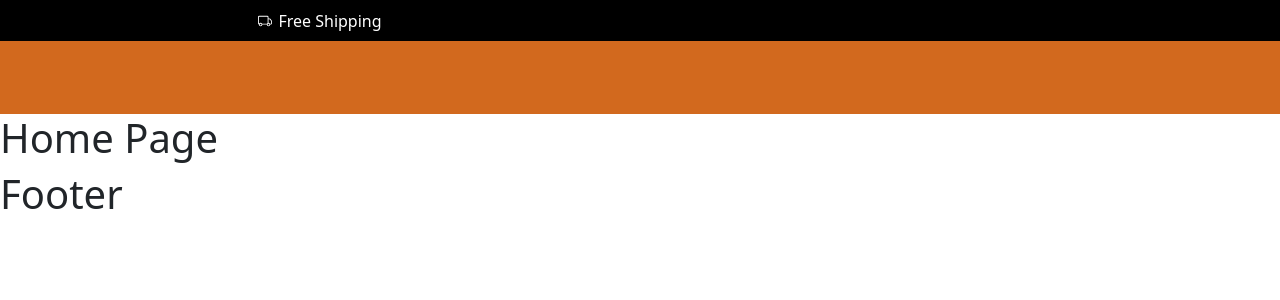
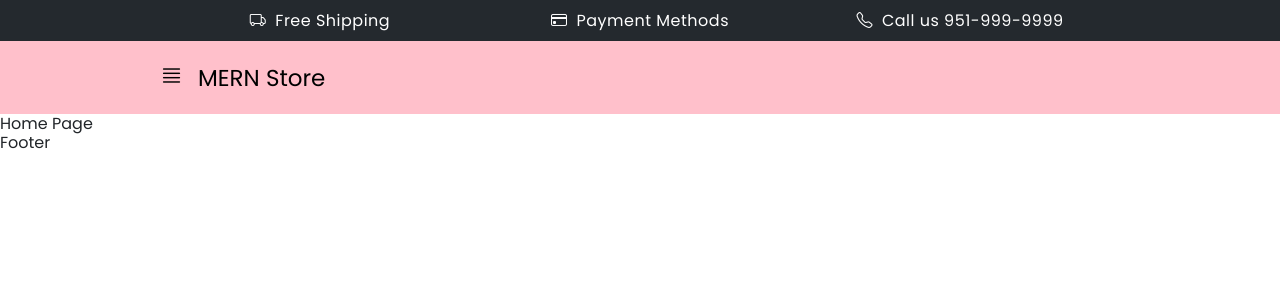
Before and after one commit to khuongdoanngoc/EcommerceApplication, a React (Create React App) app in the folder client/: page / in a window 1280 px wide. Shown: the top 300 px of the page. Built offline with nearby package versions, Linux system fonts and the light colour scheme.

Commit message:
Add Header

```diff
--- a/client/src/components/Layout/Header.js
+++ b/client/src/components/Layout/Header.js
@@ -1,25 +1,57 @@
 import "./styles.css";
+import { useState } from "react";
+import Offcanvas from "react-bootstrap/Offcanvas";
 
 function Header() {
+    const [show, setShow] = useState(false);
+
+    const handleClose = () => setShow(false);
+    const handleShow = () => setShow(true);
+
     return (
         <header className="header">
             <div className="header-info">
-                <div className="header-info-items header-free-ship">
-                    <svg
-                        xmlns="http://www.w3.org/2000/svg"
-                        width="16"
-                        height="16"
-                        fill="currentColor"
-                        class="bi bi-truck"
-                        viewBox="0 0 16 16">
-                        <path d="M0 3.5A1.5 1.5 0 0 1 1.5 2h9A1.5 1.5 0 0 1 12 3.5V5h1.02a1.5 1.5 0 0 1 1.17.563l1.481 1.85a1.5 1.5 0 0 1 .329.938V10.5a1.5 1.5 0 0 1-1.5 1.5H14a2 2 0 1 1-4 0H5a2 2 0 1 1-3.998-.085A1.5 1.5 0 0 1 0 10.5v-7zm1.294 7.456A1.999 1.999 0 0 1 4.732 11h5.536a2.01 2.01 0 0 1 .732-.732V3.5a.5.5 0 0 0-.5-.5h-9a.5.5 0 0 0-.5.5v7a.5.5 0 0 0 .294.456zM12 10a2 2 0 0 1 1.732 1h.768a.5.5 0 0 0 .5-.5V8.35a.5.5 0 0 0-.11-.312l-1.48-1.85A.5.5 0 0 0 13.02 6H12v4zm-9 1a1 1 0 1 0 0 2 1 1 0 0 0 0-2zm9 0a1 1 0 1 0 0 2 1 1 0 0 0 0-2z" />
-                    </svg>
+                <div className="header-info-items">
+                    <i class="bi bi-truck"></i>
                     <span>Free Shipping</span>
                 </div>
-                <div className="header-info-items header-payment-methods"></div>
-                <div className="header-info-items header-contact"></div>
+                <div className="header-info-items">
+                    <i class="bi bi-credit-card"></i>
+                    <span>Payment Methods</span>
+                </div>
+                <div className="header-info-items">
+                    <i class="bi bi-telephone"></i>
+                    <span>Call us 951-999-9999</span>
+                </div>
             </div>
-            <div className="header-container"></div>
+            <div className="header-container">
+                <div className="header-logo">
+                    <button
+                        className="header-icon-sidebar"
+                        onClick={handleShow}>
+                        <i className="bi bi-justify" style={{ fontSize: '23px'}}></i>
+                    </button>
+                    <a href="/">
+                        <span className="header-web-name">MERN Store</span>
+                    </a>
+                    <Offcanvas
+                        show={show}
+                        onHide={handleClose}
+                        scroll={true}
+                        backdrop={true}>
+                        <Offcanvas.Header closeButton>
+                            <Offcanvas.Title>Offcanvas</Offcanvas.Title>
+                        </Offcanvas.Header>
+                        <Offcanvas.Body>
+                            Some text as placeholder. In real life you can have
+                            the elements you have chosen. Like, text, images,
+                            lists, etc.
+                        </Offcanvas.Body>
+                    </Offcanvas>
+                </div>
+                <div className="header-search"></div>
+                <div className="header-right-items"></div>
+            </div>
         </header>
     );
 }
--- a/client/src/components/Layout/styles.css
+++ b/client/src/components/Layout/styles.css
@@ -4,6 +4,7 @@
     height: 114px;
     display: flex;
     flex-direction: column;
+    letter-spacing: .5px;
 }
 
 .header-info {
@@ -12,7 +13,7 @@
     display: flex;
     justify-content: space-between;
     padding: 10px 160px;
-    background-color: black;
+    background-color: #24292e;
     color: white;
 }
 
@@ -22,30 +23,35 @@
     display: flex;
     align-items: center;
     justify-content: center;
-    gap: 6px;
+    gap: 9px;
 }
 
 .header-container {
     width: 100%;
     height: 64%;
-    background-color: chocolate;
+    background-color: pink;
+    padding: 0px 160px 0px 160px;
 }
 
-
-
-.bi-truck {
-    width: 14px;
-    height: 14px;
+.header-logo {
+    display: flex;
+    width: 270px;
+    height: 100%;
+    gap: 15px;
+    align-items: center;
 }
 
-.header-free-ship {
-
+.header-icon-sidebar {
+    all: initial;
 }
 
-.header-payment-methods {
-
+.header-logo a {
+    all: initial;
+    cursor: pointer;
 }
 
-.header-contact {
-
+.header-web-name {
+    font-size: 23px;
+    font-weight: 400;
+    font-family: 'Poppins';
 }
--- a/client/src/index.css
+++ b/client/src/index.css
@@ -1,7 +1,19 @@
-@import url("https://fonts.googleapis.com/css2?family=Roboto:ital,wght@0,400;1,300&display=swap");
+@import url('https://fonts.googleapis.com/css2?family=Poppins:wght@300;400&display=swap');
+@import "~bootstrap-icons/font/bootstrap-icons.css";
 
 body {
     margin: 0;
     padding: 0;
     box-sizing: border-box;
+    font-family: 'Poppins';
 }
+
+h1 {
+    background: transparent;
+    border: 0;
+    font-size: 100%;
+    font-weight: 400;
+    margin: 0;
+    padding: 0;
+    vertical-align: baseline;
+}
```
